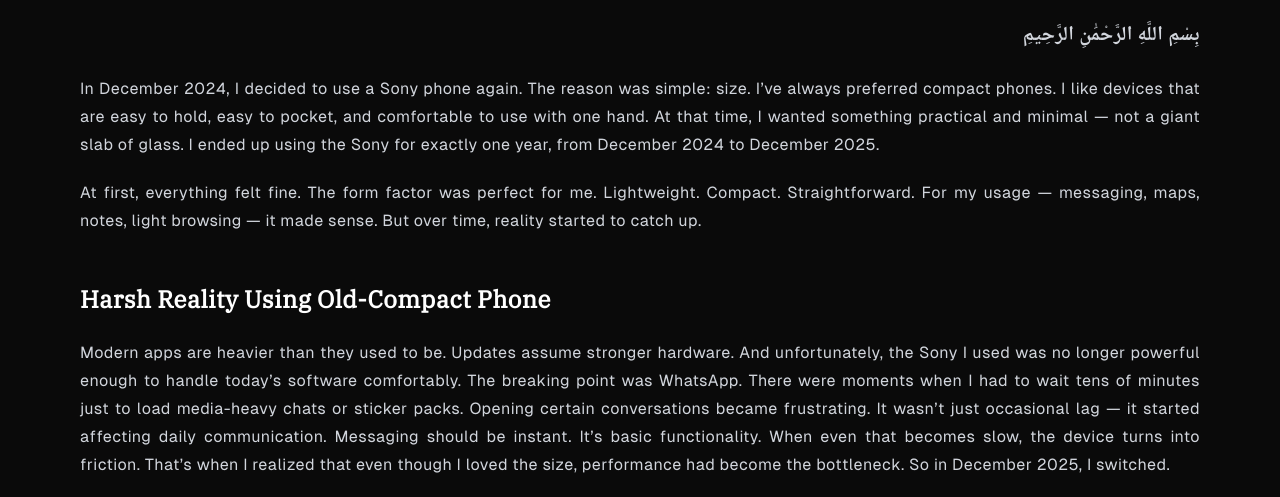
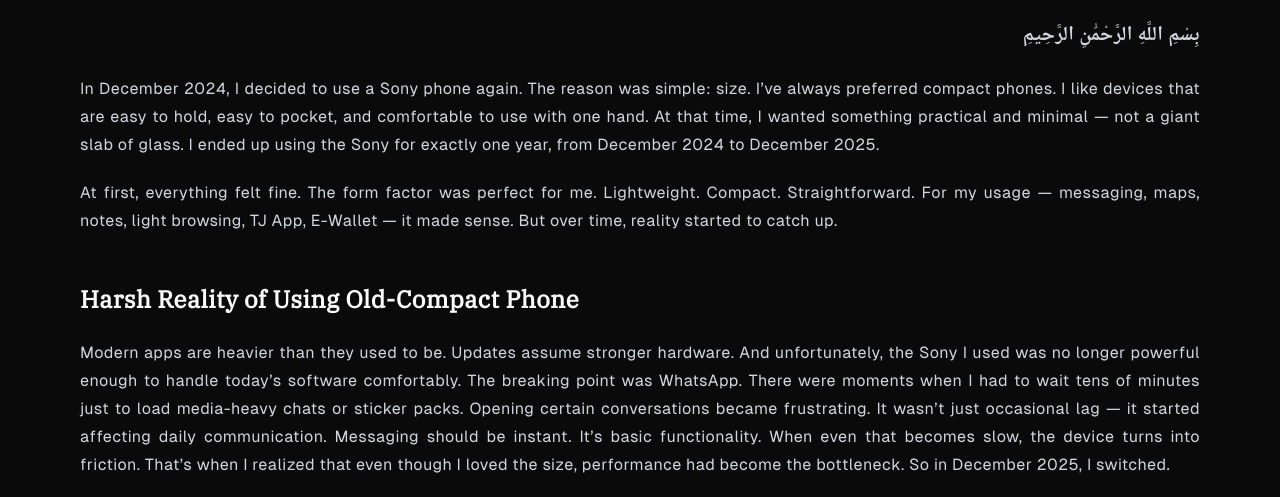
Before and after one commit to haikelz/ikuyo, an Astro site in the folder apps/web/: page /notes/the-simplicity-of-iphone-se3 in a window 1280 px wide. Shown: the part 223-720 px from the top of the page. Built offline with nearby package versions, Linux system fonts and the light colour scheme; Astro itself is replaced by a stand-in of ours; some packages are replaced by stand-ins of ours.

Commit message:
chore: update se3 notes

```diff
--- a/apps/web/src/content/notes/the-simplicity-of-iphone-se3.mdx
+++ b/apps/web/src/content/notes/the-simplicity-of-iphone-se3.mdx
@@ -13,9 +13,9 @@ import Video from "@/components/svelte/Video.svelte";
 
 In December 2024, I decided to use a Sony phone again. The reason was simple: size. I’ve always preferred compact phones. I like devices that are easy to hold, easy to pocket, and comfortable to use with one hand. At that time, I wanted something practical and minimal — not a giant slab of glass. I ended up using the Sony for exactly one year, from December 2024 to December 2025.
 
-At first, everything felt fine. The form factor was perfect for me. Lightweight. Compact. Straightforward. For my usage — messaging, maps, notes, light browsing — it made sense. But over time, reality started to catch up.
+At first, everything felt fine. The form factor was perfect for me. Lightweight. Compact. Straightforward. For my usage — messaging, maps, notes, light browsing, TJ App, E-Wallet — it made sense. But over time, reality started to catch up.
 
-## Harsh Reality Using Old-Compact Phone
+## Harsh Reality of Using Old-Compact Phone
 
 Modern apps are heavier than they used to be. Updates assume stronger hardware. And unfortunately, the Sony I used was no longer powerful enough to handle today’s software comfortably. The breaking point was WhatsApp. There were moments when I had to wait tens of minutes just to load media-heavy chats or sticker packs. Opening certain conversations became frustrating. It wasn’t just occasional lag — it started affecting daily communication. Messaging should be instant. It’s basic functionality. When even that becomes slow, the device turns into friction. That’s when I realized that even though I loved the size, performance had become the bottleneck. So in December 2025, I switched.
 
@@ -29,8 +29,7 @@ Modern apps are heavier than they used to be. Updates assume stronger hardware.
 
 ## Why I Chose the iPhone SE 3
 
-I chose the iPhone SE 3 for one main reason: compact size with serious performance. The size still matches my preference. It’s comfortable for one-handed use. It fits naturally in any pocket. In today’s market, that’s surprisingly rare. The biggest upgrade compared to my Sony experience is performance. Apps open instantly. WhatsApp loads without delay.
-Switching between apps feels smooth and predictable. After a year of subtle but constant delays, this feels like a major improvement — not because of flashy features, but because everything simply works.
+I chose the iPhone SE 3 for one main reason: compact size with serious performance. The size still matches my preference. It’s comfortable for one-handed use. It fits naturally in any pocket. In today’s market, that’s surprisingly rare. The biggest upgrade compared to my Sony experience is performance. Apps open instantly. WhatsApp loads without delay. Switching between apps feels smooth and predictable. After a year of subtle but constant delays, this feels like a major improvement — not because of flashy features, but because everything simply works.
 
 ## Camera and Daily Usage
 
```
